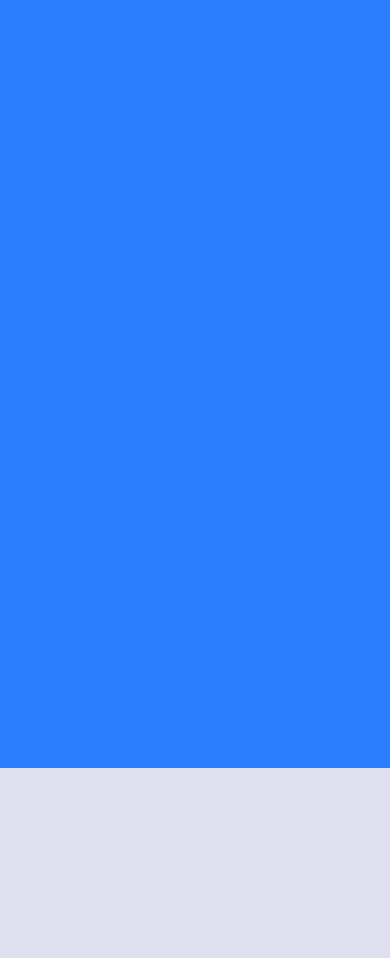
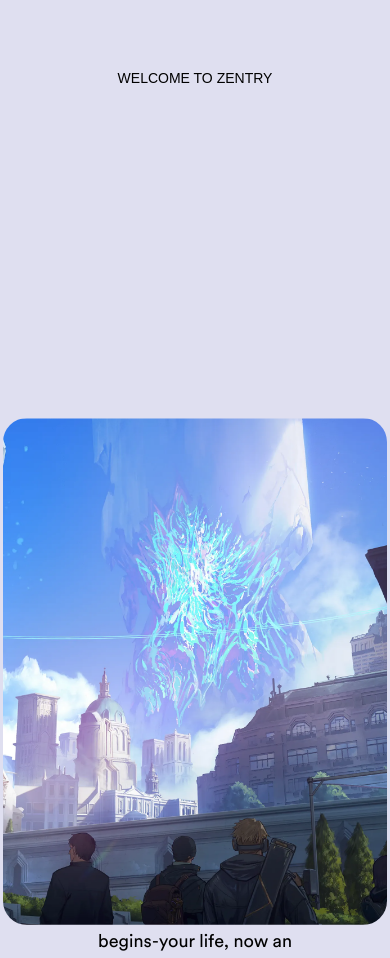
Before and after one commit to genedeh/awwards, a React (Vite) app: page / in a window 390 px wide. Shown: the part 920-1878 px from the top of the page. Before the commit the page ends 1688 px from the top, so only its background shows below. Built offline with nearby package versions, Linux system fonts and the light colour scheme.

Commit message:
feat: About Page

```diff
--- a/src/App.tsx
+++ b/src/App.tsx
@@ -1,10 +1,11 @@
+import About from "./components/About"
 import Hero from "./components/Hero"
 
 const App = () => {
   return (
     <main className="relative min-h-screen w-screen overflow-x-hidden">
       <Hero />
-      <section className="z-0 min-h-screen bg-blue-500"/>
+      <About />
     </main>
   )
 }
--- /dev/null
+++ b/src/components/About.tsx
@@ -0,0 +1,48 @@
+import { useGSAP } from "@gsap/react"
+import gsap from 'gsap'
+import { ScrollTrigger } from "gsap/all";
+import AnimatedTitle from "./AnimatedTitle";
+
+gsap.registerPlugin(ScrollTrigger)
+
+const About = () => {
+    useGSAP(() => {
+        const clipAnimation = gsap.timeline({
+            scrollTrigger: {
+                trigger: "#clip",
+                start: 'center center',
+                end: '+=800 center',
+                scrub: 0.5,
+                pin: true,
+                pinSpacing: true
+            }
+        })
+
+        clipAnimation.to('.mask-clip-path', {
+            width: '100vw',
+            height: '100vh',
+            borderRadius: 0
+        })
+    })
+    return (
+        <div id="about" className="min-h-screen w-screen">
+            <div className="relative mb-8 mt-36 flex flex-col items-center gap-5">
+                <h2 className="font-(--font-general) text-sm uppercase md:text-[10px]">
+                    Welcome to Zentry
+                </h2>
+                <AnimatedTitle title="Disc<b>o</b>ver the world's <br /> l<b>a</b>rgest adventure" containerClass="mt-5 !text-black text-center" />
+                <div className="about-subtext">
+                    <p>The Game of Games begins-your life, now an epic MMORPG</p>
+                    <p>Zentry unites every player from countless games and platforms</p>
+                </div>
+            </div>
+            <div className="h-dvh w-screen" id="clip">
+                <div className="mask-clip-path about-image">
+                    <img src="img/about.webp" alt="Background" className="abosulte left-0 top-0 size-full object-cover" />
+                </div>
+            </div>
+        </div>
+    )
+}
+
+export default About
--- /dev/null
+++ b/src/components/AnimatedTitle.tsx
@@ -0,0 +1,38 @@
+import { useEffect, useRef } from "react"
+import gsap from "gsap"
+
+const AnimatedTitle = ({ title, containerClass }: { title: string, containerClass: string }) => {
+    const containerRef = useRef(null);
+    useEffect(() => {
+        const context = gsap.context(() => {
+            const titleAnimation = gsap.timeline({
+                scrollTrigger: {
+                    trigger: containerRef.current,
+                    start: '100 bottom',
+                    end: 'center bottom',
+                    toggleActions: 'play none none reverse'
+                }
+            })
+            titleAnimation.to('.animated-word', {
+                opacity: 1,
+                transform: 'translate3d(0,0,0) rotateY(0deg) rotateX(0deg)',
+                ease: 'power2.inOut',
+                stagger: 0.02
+            })
+        }, containerRef)
+        return () => context.revert();
+    }, [])
+    return (
+        <div className={`animated-title ${containerClass}`} ref={containerRef}>
+            {title.split('<br />').map((line: string, index: number) => (
+                <div className="flex-center max-w-full flex-wrap gap-2 px-10 md:gap-3" key={index}>
+                    {line.split(' ').map((word, i) => (
+                        <span key={i} className="animated-word" dangerouslySetInnerHTML={{ __html: word }} />
+                    ))}
+                </div>
+            ))}
+        </div>
+    )
+}
+
+export default AnimatedTitle
```
